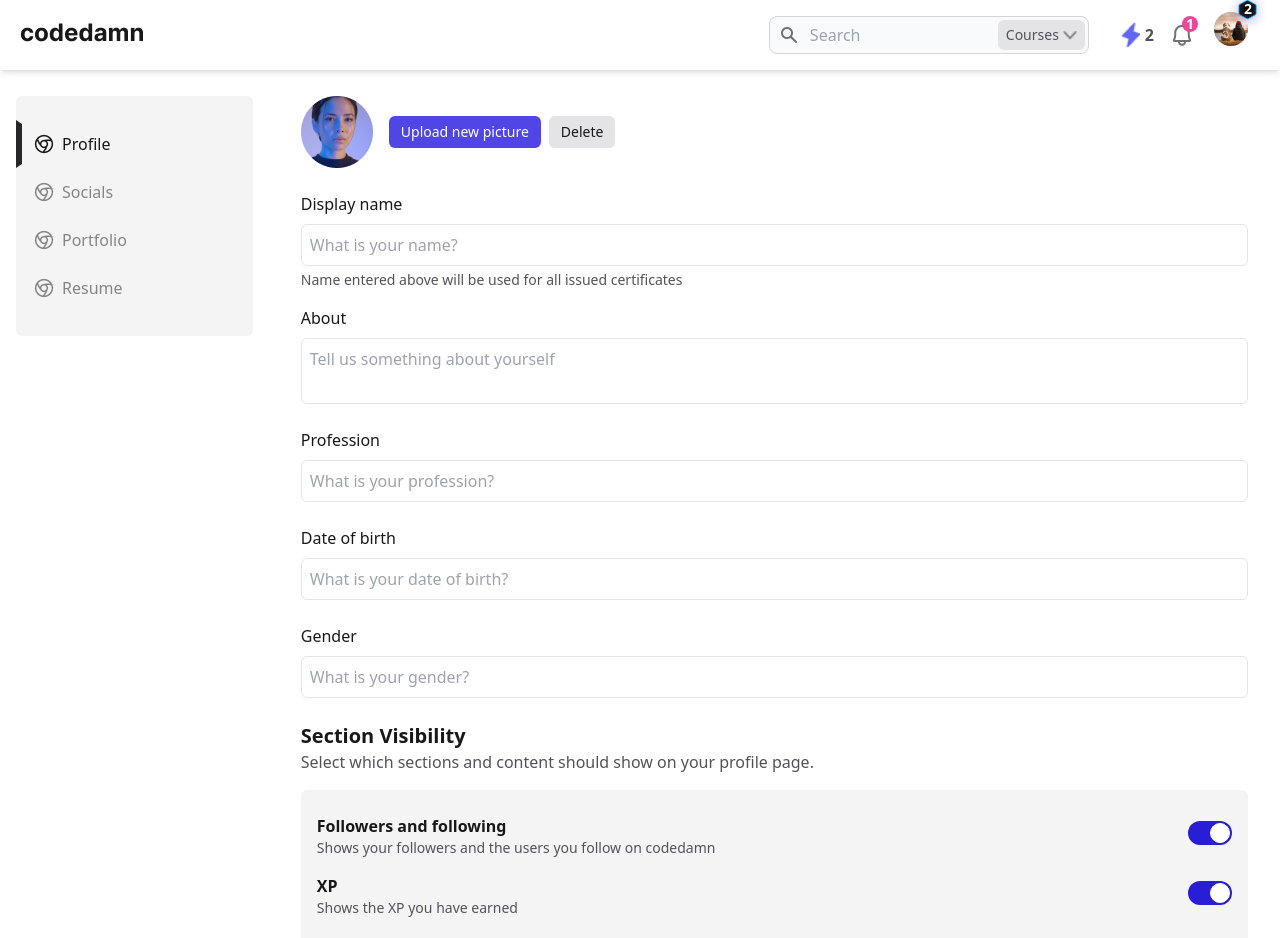
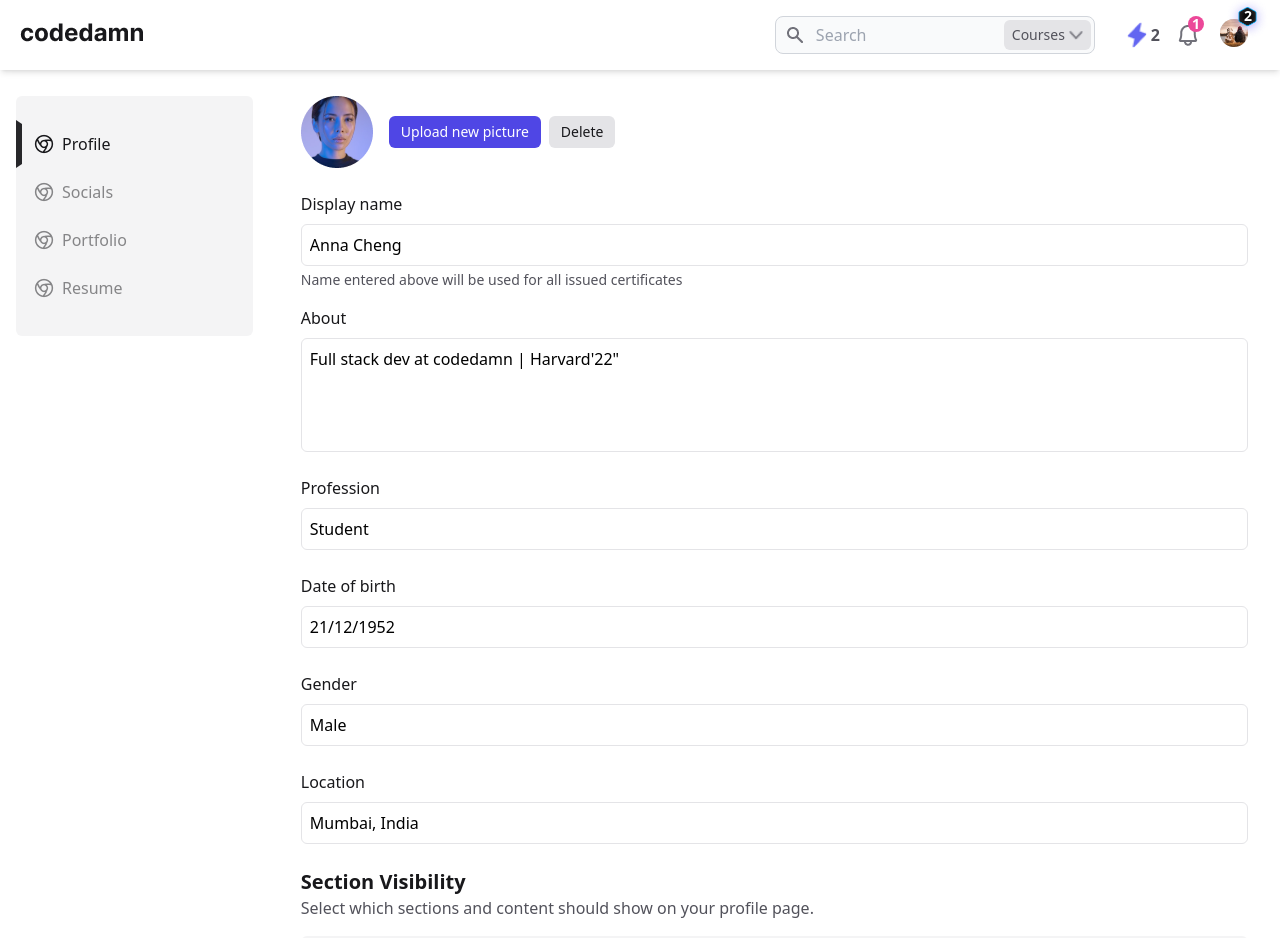
Before and after one commit to ishantchauhan710/codedamn-assignment, a Next.js app: page /profile in a window 1280 px wide. Shown: the top 938 px of the page. Built offline with nearby package versions, Linux system fonts and the light colour scheme.

Commit message:
Local storage data persistance implemented

```diff
--- a/src/components/common/NavBar.tsx
+++ b/src/components/common/NavBar.tsx
@@ -3,6 +3,8 @@ import React from "react";
 import ProfileImage from "../util/ProfilePicture";
 import { useAppContext } from "context/AppContext";
 import { User } from "models/User";
+import { redirect } from "next/navigation";
+import { NextRouter, Router, useRouter } from "next/router";
 
 const Logo = () => {
   return (
@@ -54,15 +56,16 @@ const SearchField = () => {
 
 interface NavIconProps {
   user: User;
+  router: NextRouter;
 }
 
-const NavIcons = ({ user }: NavIconProps) => {
+const NavIcons = ({ user, router }: NavIconProps) => {
   return (
-    <div
-      className="flex items-center justify-between"
-      onClick={() => alert("Spark")}
-    >
-      <div className="flex items-center justify-between mx-2 cursor-pointer">
+    <div className="flex items-center justify-between">
+      <div
+        className="flex items-center justify-between mx-2 cursor-pointer"
+        onClick={() => alert("Spark")}
+      >
         <Image src="/icons/app/spark.png" width={20} height={20} alt="spark" />
         <span className="font-semibold text-zinc-600 text-md ml-1 hover:text-zinc-900">
           2
@@ -86,14 +89,14 @@ const NavIcons = ({ user }: NavIconProps) => {
 
       <div
         className="relative mx-2 cursor-pointer transition"
-        onClick={() => alert("Profile")}
+        onClick={() => router.push("/profile")}
       >
         <ProfileImage
           src={user.profilePic}
-          width={42}
-          height={42}
+          width={36}
+          height={36}
           alt="profile"
-          className="mt-[-12px]"
+          className="mt-[-4px]"
           badgePosition="top"
           badgeValue={user.stats.longestStreak}
         />
@@ -104,11 +107,13 @@ const NavIcons = ({ user }: NavIconProps) => {
 
 const NavBar = () => {
   const { user } = useAppContext();
+  const router = useRouter();
+
   return (
     <div className="flex items-center justify-end px-5 py-4 fixed top-0 w-screen z-[20] bg-white shadow-md">
       <Logo />
       <SearchField />
-      <NavIcons user={user} />
+      <NavIcons user={user} router={router} />
     </div>
   );
 };
--- a/src/components/edit/ProfileTab.tsx
+++ b/src/components/edit/ProfileTab.tsx
@@ -1,7 +1,36 @@
+import { useAppContext } from "context/AppContext";
+import { User } from "models/User";
 import Image from "next/image";
-import React from "react";
+import { useRouter } from "next/router";
+import React, { useState } from "react";
 
 const ProfileTab = () => {
+  const { user } = useAppContext();
+  const router = useRouter();
+  const [displayName, setDisplayName] = useState(user.fullname);
+  const [about, setAbout] = useState(user.about);
+  const [profession, setProfession] = useState(user.profession);
+  const [dob, setDob] = useState(user.dob);
+  const [gender, setGender] = useState(user.gender);
+  const [location, setLocation] = useState(user.location);
+
+  const saveChanges = () => {
+    const oldUserRaw = localStorage.getItem("user");
+    if (oldUserRaw) {
+      const newUser: User = JSON.parse(oldUserRaw);
+      newUser.fullname = displayName;
+      newUser.about = about;
+      newUser.profession = profession;
+      newUser.dob = dob;
+      newUser.gender = gender;
+      newUser.location = location;
+      localStorage.setItem("user", JSON.stringify(newUser));
+      router.push("/");
+    } else {
+      alert("Local storage error");
+    }
+  };
+
   const sectionControls = [
     {
       title: "Followers and following",
@@ -49,6 +78,8 @@ const ProfileTab = () => {
             type="text"
             className="border border-zinc-200 focus:outline-none rounded-md mt-2 px-2 py-2"
             placeholder="What is your name?"
+            value={displayName}
+            onChange={(e) => setDisplayName(e.target.value)}
           />
           <div className="text-sm text-zinc-600 mt-1 font-light">
             Name entered above will be used for all issued certificates
@@ -59,8 +90,10 @@ const ProfileTab = () => {
           <div className="text-zinc-900 font-medium">About</div>
           <textarea
             className="border border-zinc-200 focus:outline-none rounded-md mt-2 px-2 py-2 resize-none"
-            rows={2}
+            rows={4}
             placeholder="Tell us something about yourself"
+            value={about}
+            onChange={(e) => setAbout(e.target.value)}
           />
         </div>
 
@@ -70,6 +103,8 @@ const ProfileTab = () => {
             type="text"
             className="border border-zinc-200 focus:outline-none rounded-md mt-2 px-2 py-2"
             placeholder="What is your profession?"
+            value={profession}
+            onChange={(e) => setProfession(e.target.value)}
           />
         </div>
 
@@ -79,6 +114,8 @@ const ProfileTab = () => {
             type="text"
             className="border border-zinc-200 focus:outline-none rounded-md mt-2 px-2 py-2"
             placeholder="What is your date of birth?"
+            value={dob}
+            onChange={(e) => setDob(e.target.value)}
           />
         </div>
 
@@ -88,6 +125,19 @@ const ProfileTab = () => {
             type="text"
             className="border border-zinc-200 focus:outline-none rounded-md mt-2 px-2 py-2"
             placeholder="What is your gender?"
+            value={gender}
+            onChange={(e) => setGender(e.target.value)}
+          />
+        </div>
+
+        <div className="mt-6 flex flex-col">
+          <div className="text-zinc-900 font-medium">Location</div>
+          <input
+            type="text"
+            className="border border-zinc-200 focus:outline-none rounded-md mt-2 px-2 py-2"
+            placeholder="What is your gender?"
+            value={location}
+            onChange={(e) => setLocation(e.target.value)}
           />
         </div>
       </div>
@@ -135,7 +185,7 @@ const ProfileTab = () => {
           Cancel
         </button>
         <button
-          onClick={() => alert("Contact")}
+          onClick={() => saveChanges()}
           className="bg-primary-500 hover:bg-primary-600 text-white px-3 py-1.5 rounded-md ml-4"
         >
           Save changes
--- a/src/components/profile/ProfileSection.tsx
+++ b/src/components/profile/ProfileSection.tsx
@@ -3,16 +3,33 @@ import Image from "next/image";
 import Link from "next/link";
 import React from "react";
 import ProfileImage from "../util/ProfilePicture";
+import { useRouter } from "next/router";
 
 const ProfileSection = () => {
   const { user } = useAppContext();
+  const router = useRouter();
 
   const socials = [
-    "/icons/social_media_platforms/Google.png",
-    "/icons/social_media_platforms/Instagram.png",
-    "/icons/social_media_platforms/Facebook.png",
-    "/icons/social_media_platforms/LinkedIn.png",
-    "/icons/social_media_platforms/YouTube.png",
+    {
+      link: user.socials.google,
+      logo: "/icons/social_media_platforms/Google.png",
+    },
+    {
+      link: user.socials.instagram,
+      logo: "/icons/social_media_platforms/Instagram.png",
+    },
+    {
+      link: user.socials.facebook,
+      logo: "/icons/social_media_platforms/Facebook.png",
+    },
+    {
+      link: user.socials.linkedin,
+      logo: "/icons/social_media_platforms/LinkedIn.png",
+    },
+    {
+      link: user.socials.youtube,
+      logo: "/icons/social_media_platforms/YouTube.png",
+    },
   ];
 
   return (
@@ -33,7 +50,10 @@ const ProfileSection = () => {
         </Link>
       </div>
       <div className="flex flex-col md:flex-row border border-neutral-200 shadow-sm rounded-b-xl">
-        <div className="h-[70px] md:h-[0px] md:flex-[0.18] relative">
+        <div
+          className="h-[70px] md:h-[0px] md:flex-[0.18] relative"
+          onClick={() => router.push("/profile")}
+        >
           <ProfileImage
             src={user.profilePic}
             width={140}
@@ -59,9 +79,7 @@ const ProfileSection = () => {
               )}
             </div>
           </div>
-          <div className="text-md text-zinc-600 mt-1">
-            {user.about}
-          </div>
+          <div className="text-md text-zinc-600 mt-1">{user.about}</div>
           <div className="text-md text-zinc-600 mt-1 flex items-center font-light">
             <Image
               src="/icons/app/location.png"
@@ -88,11 +106,16 @@ const ProfileSection = () => {
             <div className="flex flex-wrap gap-2 flex-[0.5]">
               {socials.map((social) => (
                 <div
-                  onClick={() => alert("Socials")}
-                  key={social}
+                  onClick={() => window.open(social.link)}
+                  key={social.link}
                   className="border border-neutral-200  hover:bg-neutral-200/60 cursor-pointer p-2 text-sm rounded-md"
                 >
-                  <Image src={social} width={20} height={20} alt={social} />
+                  <Image
+                    src={social.logo}
+                    width={20}
+                    height={20}
+                    alt={social.logo}
+                  />
                 </div>
               ))}
             </div>
--- a/src/data.ts
+++ b/src/data.ts
@@ -20,14 +20,14 @@ export const DummyUser = {
     "Java",
   ],
   socials: {
-    google: "",
-    instagram: "",
-    facebook: "",
-    linkedin: "",
-    youtube: "",
-    github: "",
-    behance: "",
-    dribbble: "",
+    google: "https://www.google.com",
+    instagram: "https://www.instagram.com",
+    facebook: "https://www.facebook.com",
+    linkedin: "https://www.linkedin.com",
+    youtube: "https://www.youtube.com",
+    github: "https://www.github.com",
+    behance: "https://www.behance.com",
+    dribbble: "https://www.dribbble.com",
   },
   configuration: {
     showFollowers: true,
@@ -201,6 +201,6 @@ export const DummyUser = {
       "Hiking",
     ],
     languages: ["English", "Mandarin", "Cantonese Chinese"],
-    isLookingForJob: true
+    isLookingForJob: true,
   },
 };
--- a/src/pages/index.tsx
+++ b/src/pages/index.tsx
@@ -10,11 +10,22 @@ import Resume from "@/components/profile/resume/Resume";
 import { useEffect } from "react";
 import { DummyUser } from "@/data";
 import { useAppContext } from "context/AppContext";
+import { User } from "models/User";
 
 const inter = Inter({ subsets: ["latin"] });
 
 export default function Home() {
   const { activeTab, user, setUser } = useAppContext();
+
+  useEffect(() => {
+    const savedUser = localStorage.getItem("user");
+    if (savedUser) {
+      const savedUserJson: User = JSON.parse(savedUser);
+      setUser(savedUserJson);
+    } else {
+      localStorage.setItem("user", JSON.stringify(DummyUser));
+    }
+  }, []);
 
   return (
     <div className="mx-2 sm:mx-4 md:mx-24 my-24">
```
